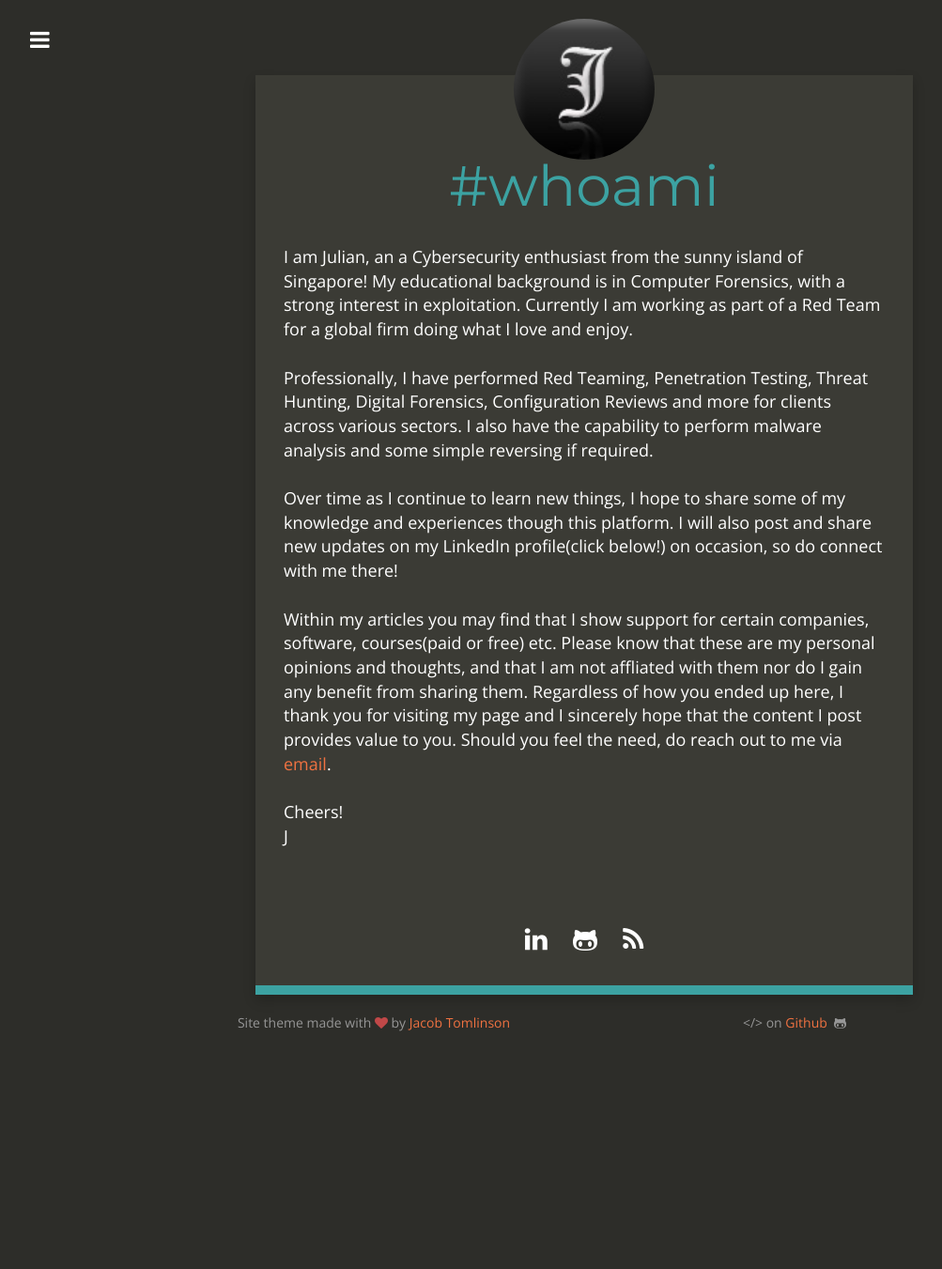
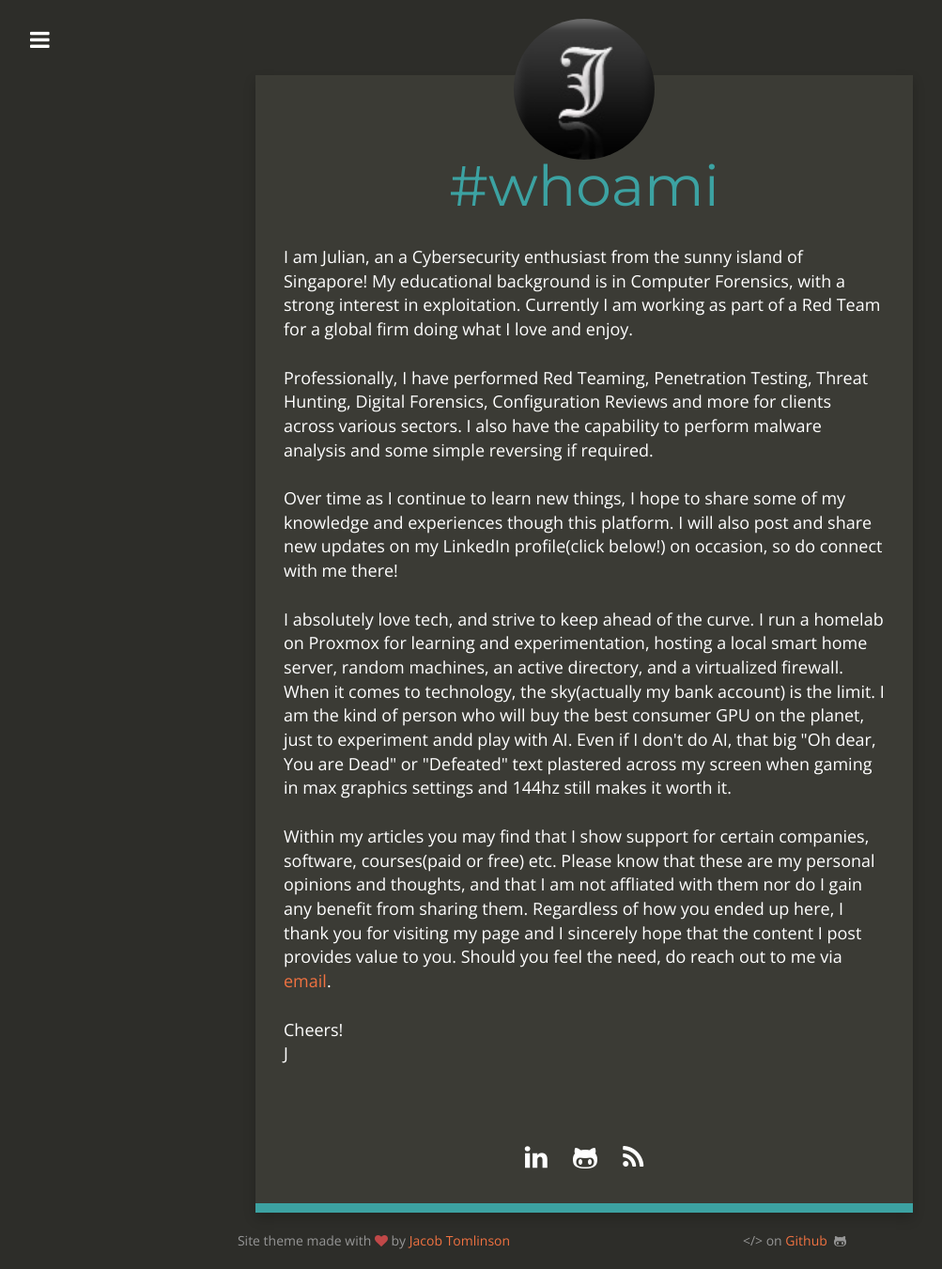
Before and after one commit to Dreamscent/Dreamscent.github.io, a Jekyll site: the page built from about.html, in a window 1280 px wide. Shown: the whole page at 94% size, without its empty margins (18-1021 px from the left). Built offline with Jekyll 4.4.1, drawn with Linux system fonts in a browser that asks for light colours; nearby versions of some CDN libraries; before the commit the page ends 1119 px from its top, so only the background shows below that.

Commit message:
Update about.html
ABout

```diff
--- a/about.html
+++ b/about.html
@@ -21,6 +21,10 @@ make-smaller-titles: true
 				Professionally, I have performed Red Teaming, Penetration Testing, Threat Hunting, Digital Forensics, Configuration Reviews and more for clients across various sectors. I also have the capability to perform malware analysis and some simple reversing if required. <br><br>
 				Over time as I continue to learn new things, I hope to share some of my knowledge and experiences though this platform. I will also post and share new updates on my LinkedIn profile(click below!) on occasion, so do connect with me there!
 				<br><br>
+                I absolutely love tech, and strive to keep ahead of the curve. I run a homelab on Proxmox for learning and experimentation, hosting a local smart home server, random machines, an active directory, and a virtualized firewall. When it comes to technology,
+                the sky(actually my bank account) is the limit. I am the kind of person who will buy the best consumer GPU on the planet, just to experiment andd play with AI.
+                Even if I don't do AI, that big "Oh dear, You are Dead" or "Defeated" text plastered across my screen when gaming in max graphics settings and 144hz still makes it worth it.
+                <br><br>
 				Within my articles you may find that I show support for certain companies, software, courses(paid or free) etc. Please know that these are my personal opinions and thoughts, and that I am not affliated with them nor do I gain any benefit from sharing them.
 				Regardless of how you ended up here, I thank you for visiting my page and I sincerely hope that the content I post provides value to you. Should you feel the need, do reach out to me via <a href="mailto:J@0x4a.rocks">email</a>.				<br><br>
 				Cheers!<br>
```
